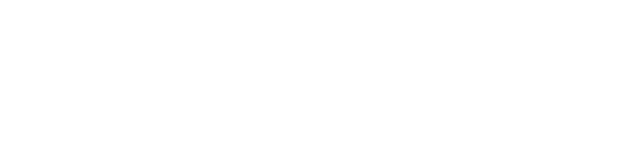
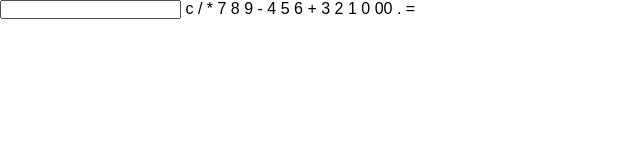
Before and after one commit to Advith98/simple-calcuator, a plain HTML site: page index.html in a window 1280 px wide. Shown: the whole page, without its empty margins (0-640 px from the left). Drawn offline with Linux system fonts and the light colour scheme.

Commit message:
Html part done

```diff
--- a/Style.css
+++ b/Style.css
@@ -0,0 +1,6 @@
+* {
+  margin: 0;
+  padding: 0;
+  font-family: Arial, Helvetica, sans-serif;
+  box-sizing: border-box;
+}
--- a/index.html
+++ b/index.html
@@ -7,7 +7,27 @@
     <link rel="stylesheet" href="Style.css">
 </head>
 <body>
-
+    <form action="" class="calculator" name="calc">
+        <input class="value" type="text" name="txt" readonly="">
+        <span class="num" onclick="document.calc.txt.value += ''">c</span>
+        <span class="num" onclick="document.calc.txt.value += '/'">/</span>
+        <span class="num" onclick="document.calc.txt.value += '*'">*</span>
+        <span class="num" onclick="document.calc.txt.value += '7'">7</span>
+        <span class="num" onclick="document.calc.txt.value += '8'">8</span>
+        <span class="num" onclick="document.calc.txt.value += '9'">9</span>
+        <span class="num" onclick="document.calc.txt.value += '-'">-</span>
+        <span class="num" onclick="document.calc.txt.value += '4'">4</span>
+        <span class="num" onclick="document.calc.txt.value += '5'">5</span>
+        <span class="num" onclick="document.calc.txt.value += '6'">6</span>
+        <span class="num" onclick="document.calc.txt.value += '+'">+</span>
+        <span class="num" onclick="document.calc.txt.value += '3'">3</span>
+        <span class="num" onclick="document.calc.txt.value += '2'">2</span>
+        <span class="num" onclick="document.calc.txt.value += '1'">1</span>
+        <span class="num" onclick="document.calc.txt.value += '0'">0</span>
+        <span class="num" onclick="document.calc.txt.value += '00'">00</span>
+        <span class="num" onclick="document.calc.txt.value += '.'">.</span>
+        <span class="num" onclick="document.calc.txt.value += '='">=</span>
+    </form>
     <script src="app.js"></script>
 </body>
 </html>
```
